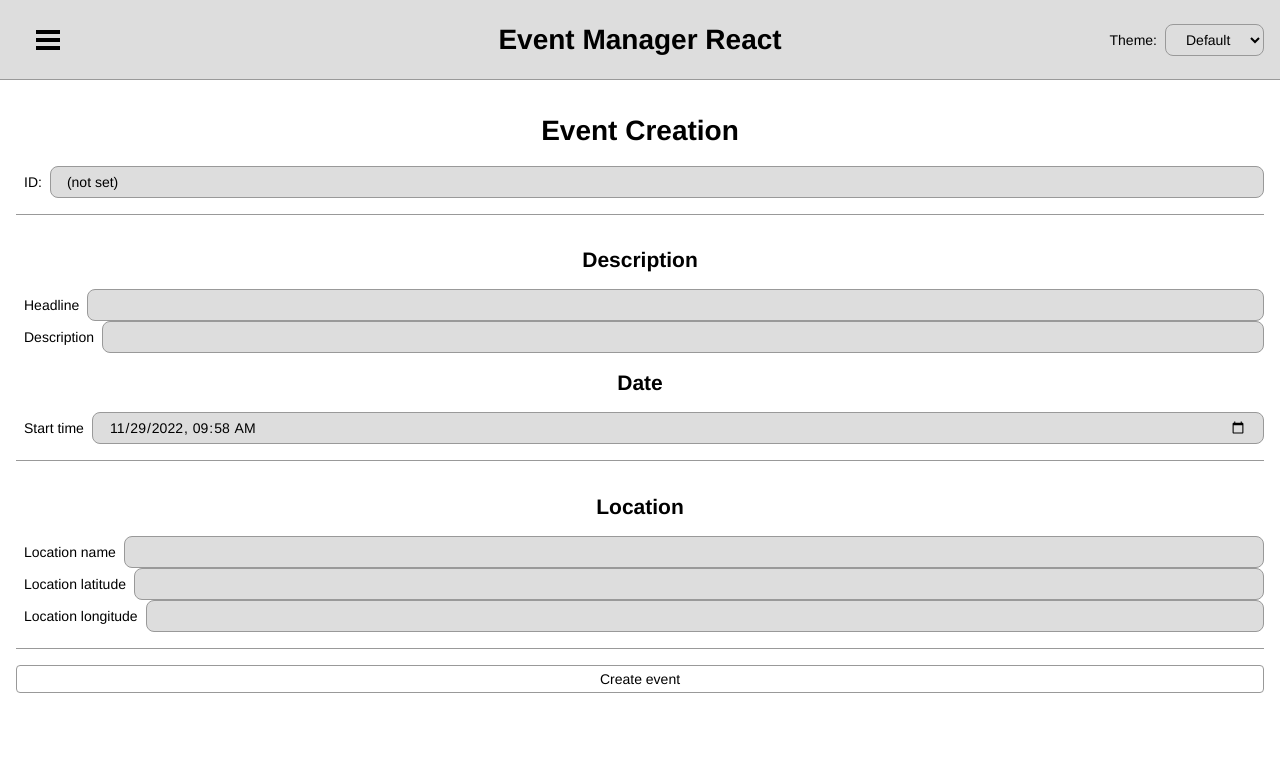
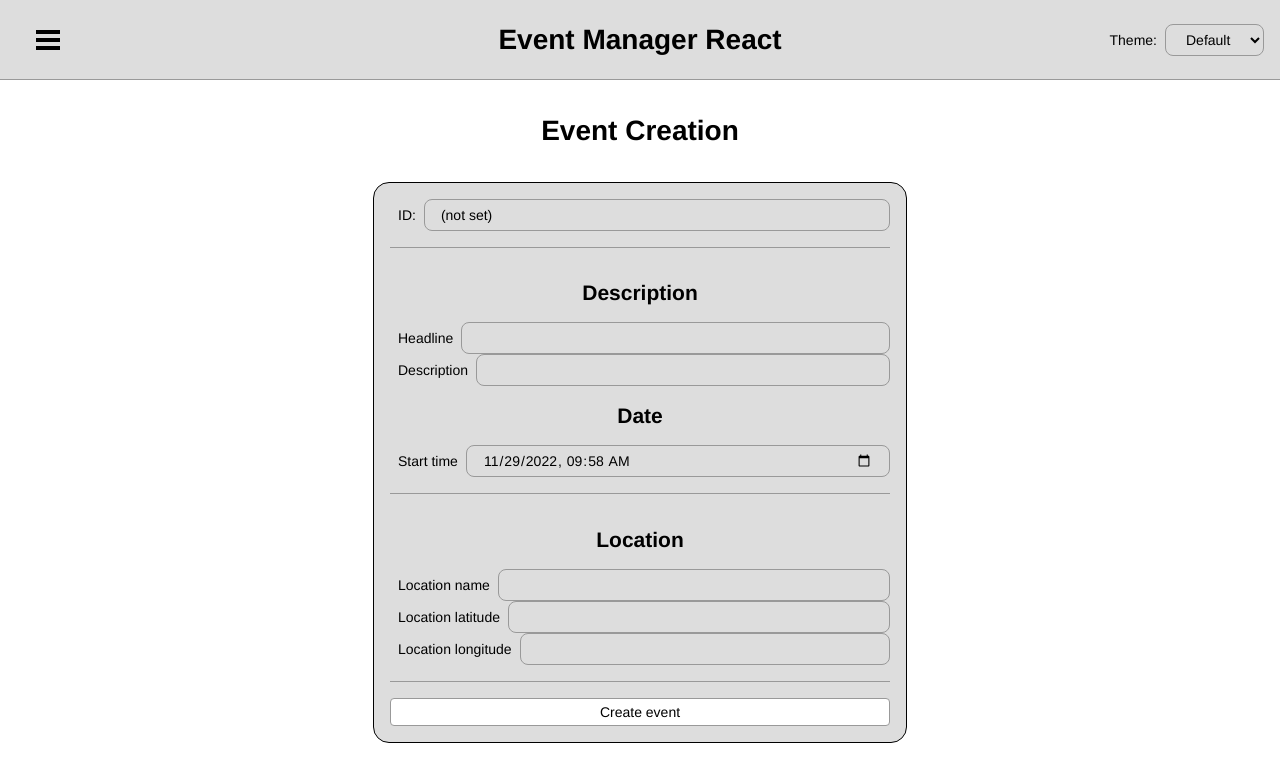
Before and after one commit to daxadal/event-manager-react, a React (Create React App) app: page /events/new in a window 1280 px wide. Shown: the top 782 px of the page. Built offline with nearby package versions, Linux system fonts and the light colour scheme; no server answers.

Commit message:
Improve styles

```diff
--- a/src/views/EventCreation.tsx
+++ b/src/views/EventCreation.tsx
@@ -18,9 +18,20 @@ const TitleDiv = styled.div`
 `;
 
 const StyledForm = styled.form`
+  background-color: ${(props) => props.theme.foreground};
+  border-color: ${(props) => props.theme.border};
+  color: ${(props) => props.theme.text};
+
+  margin: 1rem auto;
+  border: 1px solid;
+  border-radius: 1rem;
+  padding: 1rem;
+
+  max-width: 500px;
+
   display: flex;
   flex-direction: column;
-  margin: auto;
+  align-items: stretch;
 `;
 
 export default function EventCreation() {
```
